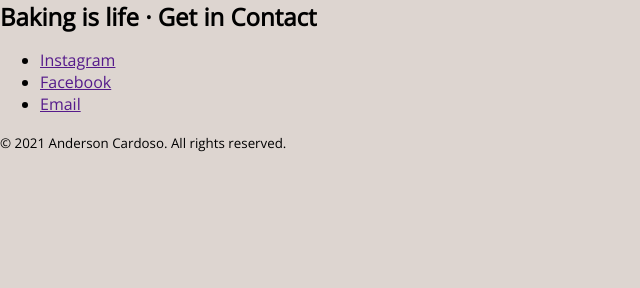
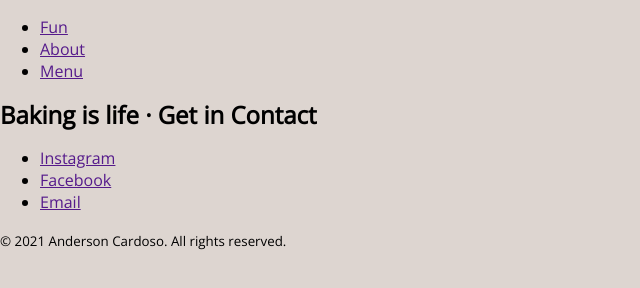
Before and after one commit to anderson-ca/fun-fun-bakery, a website: page index.html in a window 1280 px wide. Shown: the whole page, without its empty margins (0-640 px from the left). Drawn offline with nearby package versions, Linux system fonts and the light colour scheme.

Commit message:
add navbar

```diff
--- a/index.html
+++ b/index.html
@@ -8,6 +8,21 @@
     <title>Fun Baked Goods</title>
   </head>
   <body>
+    <!-- NAVIGATION -->
+    <nav>
+      <ul>
+        <li>
+          <a href="">
+            <span></span>
+            <span>Fun</span>
+          </a>
+        </li>
+        <li><a href="">About</a></li>
+        <li><a href="">Menu</a></li>
+      </ul>
+    </nav>
+
+    <!-- CONTENT -->
 
     <!-- FOOTER -->
     <footer>
```
